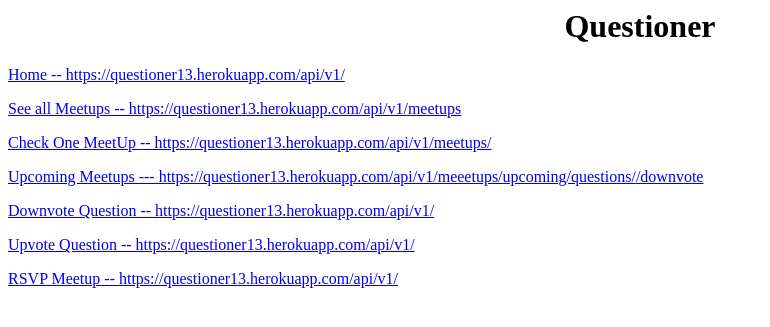
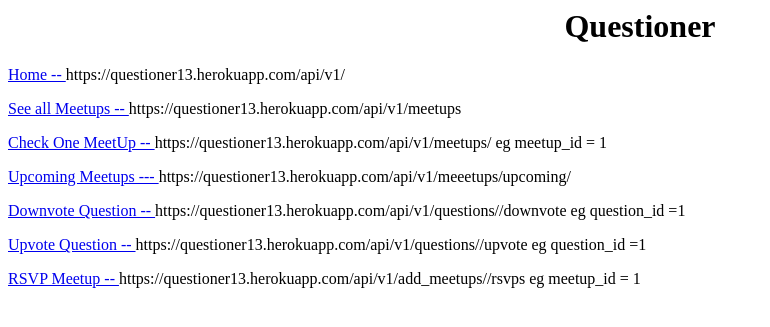
Before and after one commit to ssiva13/Questioner, a Flask app: page /api/v1/ in a window 1280 px wide. Shown: the top 327 px of the page, without its empty margins (0-770 px from the left). Run offline with Flask 2, Linux system fonts and the light colour scheme.

Commit message:
add template

```diff
--- a/app/templates/index.html
+++ b/app/templates/index.html
@@ -4,12 +4,18 @@
   </head>
   <body>
     <h1 style="text-align: center">Questioner</h1>
-    <p><a href="/">Home -- https://questioner13.herokuapp.com/api/v1/</a></p>
-    <p><a href="meetups">See all Meetups -- https://questioner13.herokuapp.com/api/v1/meetups</a></p>
-    <p><a href="meetups/<meetup_id>">Check One MeetUp -- https://questioner13.herokuapp.com/api/v1/meetups/<meetup_id> </a></p>
-    <p><a href="meeetups/upcoming/">Upcoming Meetups --- https://questioner13.herokuapp.com/api/v1/meeetups/upcoming/questions/<question_id>/downvote </a></p>
-    <p><a href="questions/<question_id>/downvote">Downvote Question -- https://questioner13.herokuapp.com/api/v1/</a></p>
-    <p><a href="questions/<question_id>/upvote">Upvote Question -- https://questioner13.herokuapp.com/api/v1/</a></p>
-    <p><a href="add_meetups/<meetup_id>/rsvps">RSVP Meetup -- https://questioner13.herokuapp.com/api/v1/</a></p>
+    <p><a href="/">Home -- </a> https://questioner13.herokuapp.com/api/v1/ </p>
+
+    <p><a href="meetups">See all Meetups -- </a> https://questioner13.herokuapp.com/api/v1/meetups</p>
+
+    <p><a href="meetups/1">Check One MeetUp -- </a> https://questioner13.herokuapp.com/api/v1/meetups/<meetup_id> eg meetup_id = 1</p>
+
+    <p><a href="meeetups/upcoming/">Upcoming Meetups --- </a> https://questioner13.herokuapp.com/api/v1/meeetups/upcoming/</p>
+
+    <p><a href="questions/<question_id>/downvote">Downvote Question -- </a> https://questioner13.herokuapp.com/api/v1/questions/<question_id>/downvote  eg question_id =1 </p>
+
+    <p><a href="questions/<question_id>/upvote">Upvote Question -- </a> https://questioner13.herokuapp.com/api/v1/questions/<question_id>/upvote  eg question_id =1 </p>
+
+    <p><a href="add_meetups/<meetup_id>/rsvps">RSVP Meetup -- </a> https://questioner13.herokuapp.com/api/v1/add_meetups/<meetup_id>/rsvps  eg meetup_id = 1 </p>
   </body>
 </html>
```
